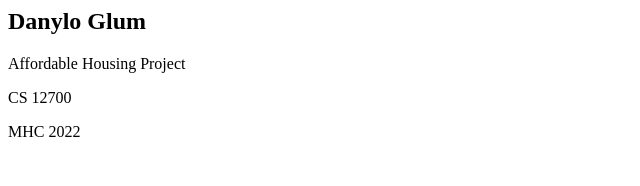
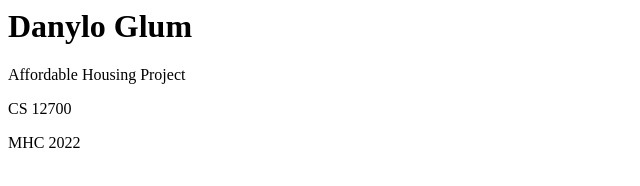
Before and after one commit to Danylolev/Danylolev, a plain HTML site: page index.html in a window 1280 px wide. Shown: the whole page, without its empty margins (0-640 px from the left). Drawn offline with Linux system fonts and the light colour scheme.

Commit message:
Update index.html

```diff
--- a/index.html
+++ b/index.html
@@ -1,6 +1,6 @@
 <html>
 <head>
-  <h2>Danylo Glum</h2>
+  <h1>Danylo Glum</h1>
 </head>
 <body>
   <p>Affordable Housing Project</p>
```
